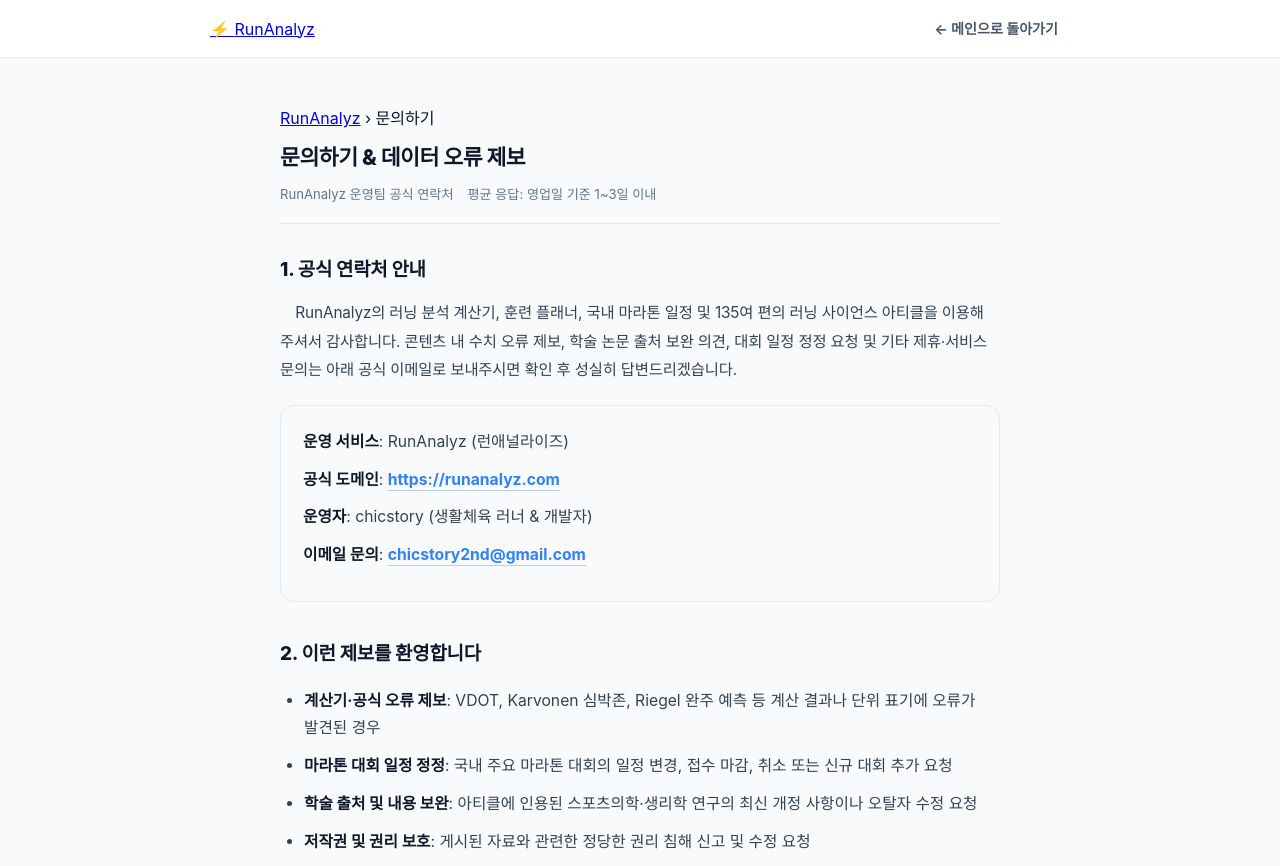
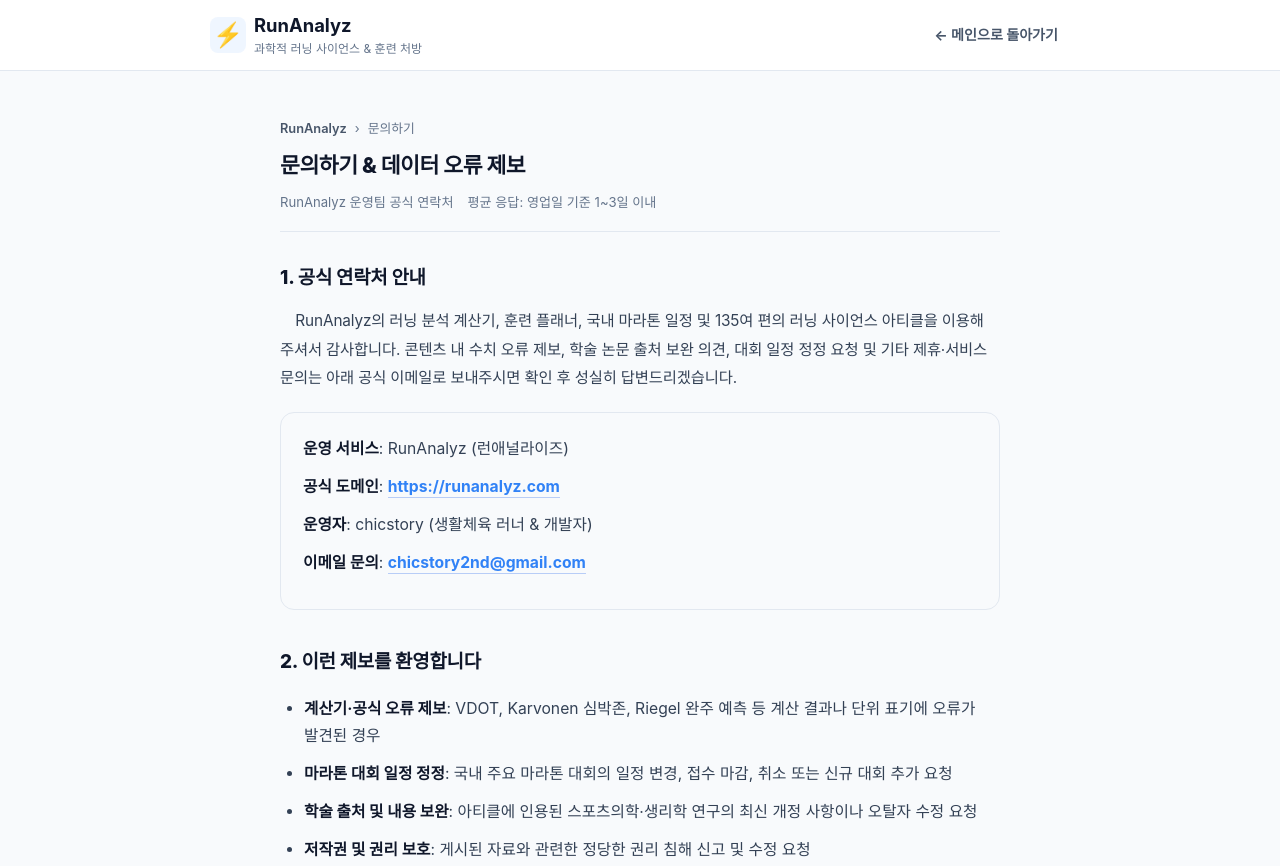
Before and after one commit to chicstory/runanalyz, a plain HTML site: page contact.html in a window 1280 px wide. Shown: the top 866 px of the page. Drawn offline with Linux system fonts and the light colour scheme.

Commit message:
fix(ui): about/contact/privacy/terms 헤더 로고 및 브레드크럼 스타일 통일

```diff
--- a/contact.html
+++ b/contact.html
@@ -33,10 +33,15 @@
 <body>
     <header class="app-header">
         <div class="header-inner">
-            <a href="index.html" class="logo">
-                <span class="logo-icon">⚡</span>
-                <span class="logo-text">RunAnalyz</span>
-            </a>
+            <div class="brand">
+                <a href="index.html" style="text-decoration:none; display:flex; align-items:center; gap:8px;">
+                    <span class="brand-logo">⚡</span>
+                    <div class="brand-text">
+                        <span class="brand-name">RunAnalyz</span>
+                        <span class="brand-tagline">과학적 러닝 사이언스 &amp; 훈련 처방</span>
+                    </div>
+                </a>
+            </div>
             <nav class="header-nav-links">
                 <a href="index.html" class="header-nav-link">← 메인으로 돌아가기</a>
             </nav>
@@ -46,7 +51,11 @@
     <main class="container">
         <div class="article-wrapper">
             <header class="article-header">
-                <span class="article-breadcrumb"><a href="index.html">RunAnalyz</a> › 문의하기</span>
+                <nav class="breadcrumb" style="margin-bottom: 10px;">
+                    <a href="index.html">RunAnalyz</a>
+                    <span>›</span>
+                    <span>문의하기</span>
+                </nav>
                 <h1>문의하기 &amp; 데이터 오류 제보</h1>
                 <div class="article-meta">
                     <span>RunAnalyz 운영팀 공식 연락처</span>
```
Also changed, not shown: about.html (+14 -5 lines), privacy.html (+14 -5 lines), terms.html (+14 -5 lines).
